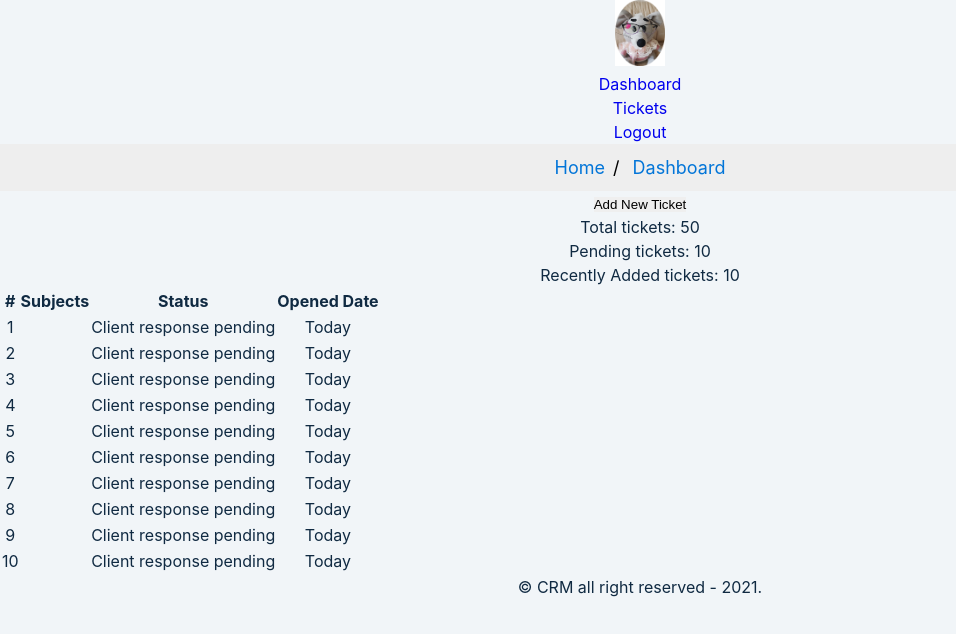
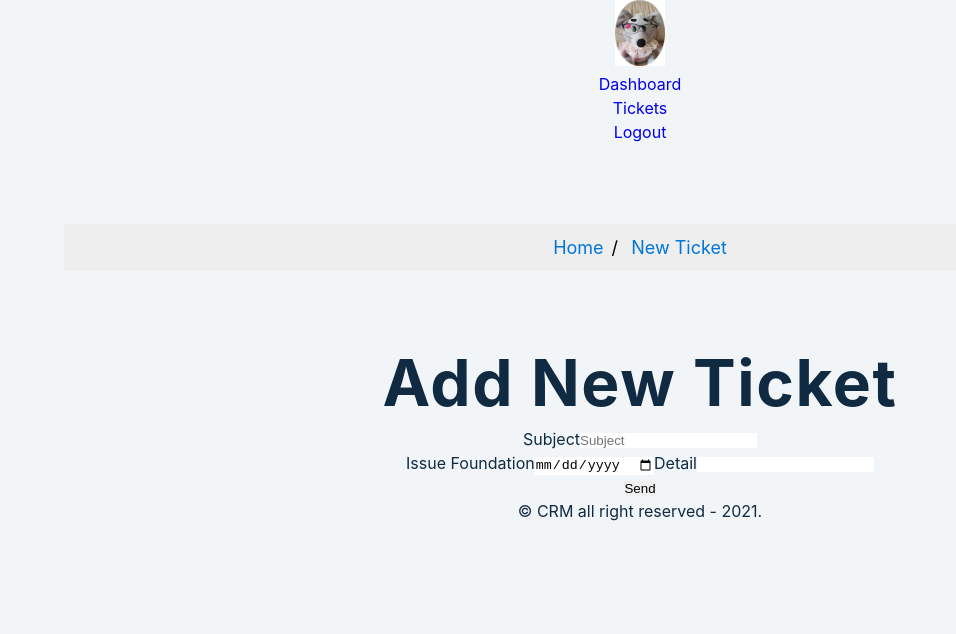
Before and after one commit to tsvGithub/MERN_CRM_Ticket_System, a React (Create React App) app in the folder client/: page / in a window 1280 px wide. Shown: the top 634 px of the page, without its empty margins (0-956 px from the left). Built offline with nearby package versions, Linux system fonts and the light colour scheme.

Commit message:
AddNewTicket form added

```diff
--- a/client/src/App.js
+++ b/client/src/App.js
@@ -2,15 +2,16 @@ import React from "react";
 import "./App.css";
 import DefaultLayout from "./layout/DefaultLayout";
 import Dashboard from "./pages/dashboard/Dashboard.page";
-
 import Entry from "./pages/entry/Entry.page";
+import AddTicket from "./pages/new-ticket/AddTicket.page";
 
 function App() {
   return (
     <div className="App">
       {/* <Entry /> */}
       <DefaultLayout>
-        <Dashboard />
+        {/* <Dashboard /> */}
+        <AddTicket />
       </DefaultLayout>
     </div>
   );
--- /dev/null
+++ b/client/src/components/add-ticket-form/AddTicketForm.component.js
@@ -0,0 +1,40 @@
+import React from "react";
+
+import PropTypes from "prop-types";
+
+const AddTicketForm = ({ handleSubmit, handleChange, formData }) => {
+  return (
+    <div className="container">
+      <h1>Add New Ticket</h1>
+      <form autocomplete="off" onSubmit={handleSubmit}>
+        <label htmlFor="subject">Subject</label>
+        <input
+          // type="text"
+          name="subject"
+          value={formData.subject}
+          //minLength="3"
+          maxLength="100"
+          onChange={handleChange}
+          placeholder="Subject"
+          required
+        />
+        <div className="text-danger">{formData.subject && "Subject is required!"}</div>
+
+        <label htmlFor="issueDate">Issue Foundation</label>
+        <input type="date" name="issueDate" value={formData.issueDate} onChange={handleChange} required />
+
+        <label htmlFor="detail">Detail</label>
+        <input type="textarea" name="detail" row="5" value={formData.detail} onChange={handleChange} required />
+      </form>
+      <button type="submit">Send</button>
+    </div>
+  );
+};
+
+AddTicketForm.propTypes = {
+  handleChange: PropTypes.func.isRequired,
+  handleSubmit: PropTypes.func.isRequired,
+  formData: PropTypes.object.isRequired,
+};
+
+export default AddTicketForm;
--- a/client/src/index.css
+++ b/client/src/index.css
@@ -365,3 +365,7 @@ ul.breadcrumb li a:hover {
   color: #01447e;
   text-decoration: underline;
 }
+
+.logo {
+  width: 50px;
+}
--- a/client/src/layout/partials/Header.component.js
+++ b/client/src/layout/partials/Header.component.js
@@ -4,7 +4,7 @@ import logo from "../../assets/img/MrsZhur.png";
 const Header = () => {
   return (
     <header>
-      <img src={logo} alt="Logo" width="50px" />
+      <img className="logo" src={logo} alt="Logo" />
       <nav>
         <ul>
           <li>
--- /dev/null
+++ b/client/src/pages/new-ticket/AddTicket.page.js
@@ -0,0 +1,66 @@
+import React, { useState, useEffect } from "react";
+
+import Breadcrumb from "../../components/breadcrumb/Breadcrumb.component";
+import AddTicketForm from "../../components/add-ticket-form/AddTicketForm.component";
+
+import { dataValidation } from "../../utils/validation";
+
+const initialFormData = {
+  subject: "",
+  issueDate: "",
+  detail: "",
+};
+
+const initialFormDataError = {
+  subject: false,
+  issueDate: false,
+  detail: false,
+};
+
+const AddTicket = () => {
+  const [formData, setFormData] = useState(initialFormData);
+  const [formDataError, setFormDataError] = useState(initialFormDataError);
+
+  //---------------------------------------
+  //refresh the page:
+  useEffect(() => {}, [formData, formDataError]);
+  //---------------------------------------
+  const handleChange = (e) => {
+    //pull out the form:
+    const { name, value } = e.target;
+    //set state:
+    setFormData({
+      ...formData,
+      [name]: value,
+    });
+  };
+  //-------------------
+  const handleSubmit = async (e) => {
+    e.preventDefault();
+
+    setFormDataError(initialFormDataError);
+    //!!!
+    const isSubjectValid = await dataValidation(formData.subject);
+
+    setFormDataError({
+      ...initialFormDataError,
+      subject: !isSubjectValid,
+    });
+    console.log(`Form submit request received ${formData}`);
+  };
+
+  //==============================
+  return (
+    <div className="container">
+      <Breadcrumb page="New Ticket" />
+      <AddTicketForm
+        handleChange={handleChange}
+        handleSubmit={handleSubmit}
+        formData={formData}
+        formDataError={formDataError}
+      />
+    </div>
+  );
+};
+
+export default AddTicket;
--- /dev/null
+++ b/client/src/utils/validation.js
@@ -0,0 +1,3 @@
+export const dataValidation = (str) => {
+  return str.length >= 3 && str.length <= 100;
+};
```
